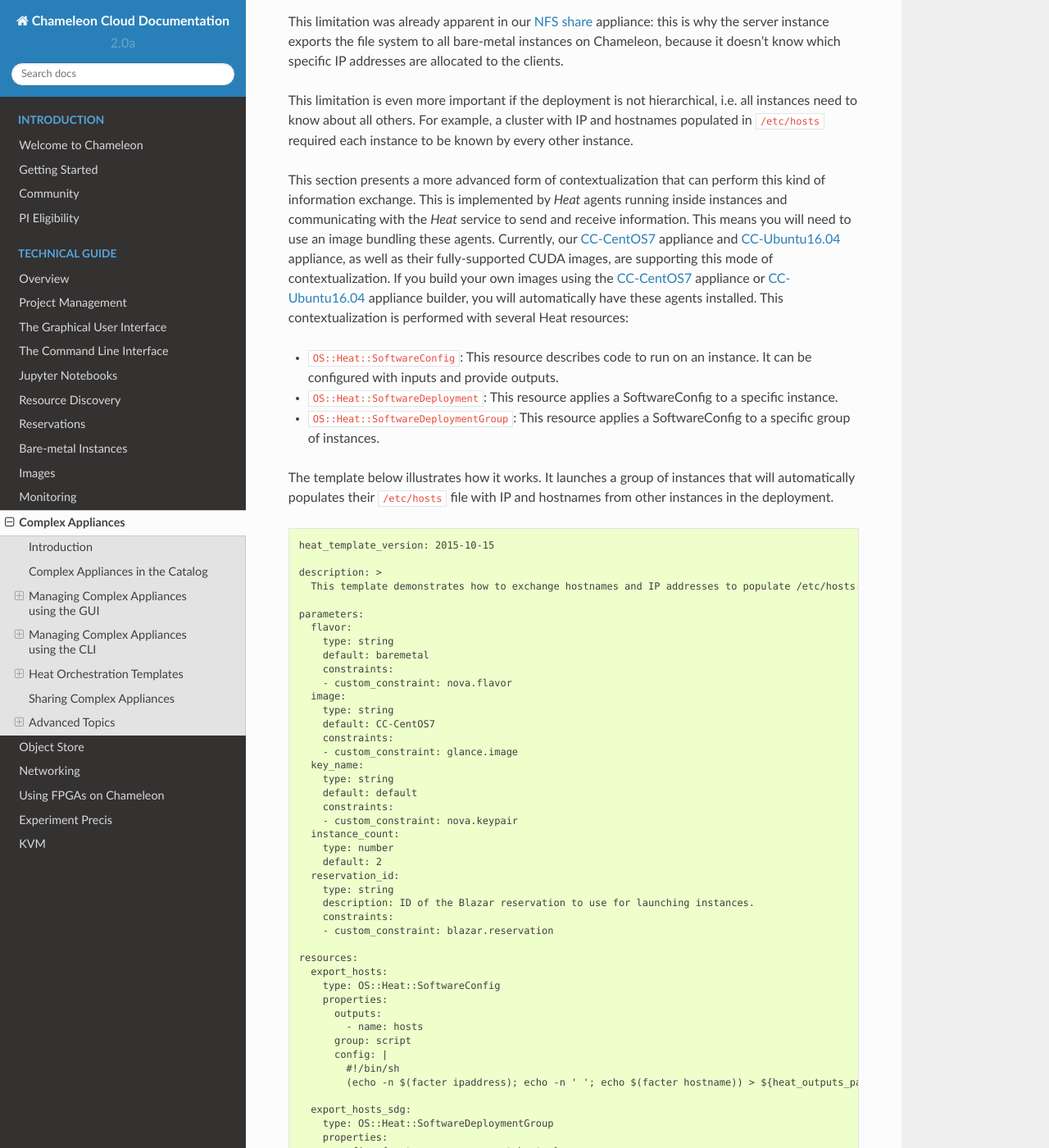
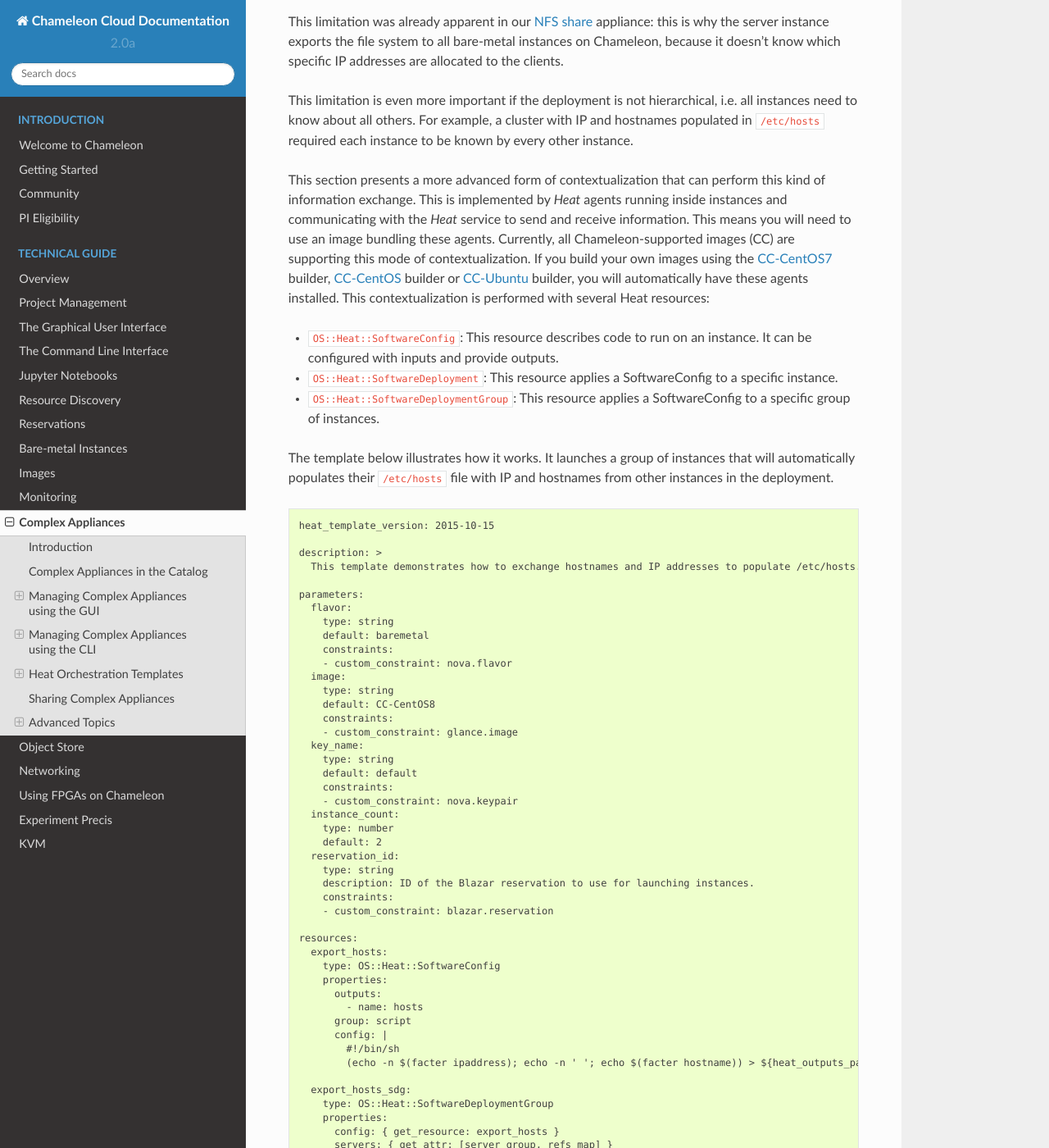
Before and after one commit to ChameleonCloud/docs, a Sphinx documentation site: the page built from source/technical/complex.rst, in a window 1280 px wide and 1400 px high, scrolled down 21184 px. Shown: the whole window at 82% size. Built offline with Sphinx 7.4.7 and the Read the Docs theme 2.0.0, drawn with Linux system fonts in a browser that asks for light colours; some of the changed text lies outside the part shown.

Commit message:
add centos8 and ubuntu18.04

```diff
--- a/source/getting-started/index.rst
+++ b/source/getting-started/index.rst
@@ -98,12 +98,12 @@ Once the reservation starts, you can launch a bare-metal instance on the node th
 
       Enter an instance name and select your reservation
 
-#. Click *Source* in sidebar. Then, find *CC-CentOS7* in the image list and click the *Up* arrow to select it.
+#. Click *Source* in sidebar. Then, find *CC-CentOS8* in the image list and click the *Up* arrow to select it.
 
    .. figure:: launch_source.png
       :alt: Selecting an image
 
-      Select the CC-CentOS7 image
+      Select the CC-CentOS8 image
 
 #. Click *Flavor* in sidebar. Select the *baremetal* flavor.
 
--- a/source/technical/baremetal.rst
+++ b/source/technical/baremetal.rst
@@ -158,7 +158,7 @@ To launch an instance inside a reservation, run:
 .. code-block:: bash
 
    openstack server create \
-   --image CC-CentOS7 \
+   --image CC-CentOS8 \
    --flavor baremetal \
    --key-name <key_name> \
    --nic net-id=<sharednet1_id> \
@@ -252,7 +252,7 @@ If you have a reservation for multiple physical nodes, explicitly identified wit
 .. code-block:: bash
 
    openstack server create \
-   --image CC-CentOS7 \
+   --image CC-CentOS8 \
    --flavor baremetal \
    --key-name <key_name> \
    --nic net-id=<sharednet1_id> \
--- a/source/technical/complex.rst
+++ b/source/technical/complex.rst
@@ -674,9 +674,8 @@ This limitation is even more important if the deployment is not hierarchical, i.
 This section presents a more advanced form of contextualization that can perform this kind of information exchange.
 This is implemented by *Heat* agents running inside instances and communicating with the *Heat* service to send and receive information.
 This means you will need to use an image bundling these agents.
-Currently, our `CC-CentOS7 <https://www.chameleoncloud.org/appliances/1/>`_ appliance and `CC-Ubuntu16.04 <https://www.chameleoncloud.org/appliances/19/>`_ appliance,
-as well as their fully-supported CUDA images, are supporting this mode of contextualization.
-If you build your own images using the `CC-CentOS7 <https://www.chameleoncloud.org/appliances/1/>`_ appliance or `CC-Ubuntu16.04 <https://www.chameleoncloud.org/appliances/19/>`_ appliance builder, you will automatically have these agents installed. This contextualization is performed with several Heat resources:
+Currently, all Chameleon-supported images (CC) are supporting this mode of contextualization.
+If you build your own images using the `CC-CentOS7 <https://github.com/ChameleonCloud/CC-CentOS7>`_ builder, `CC-CentOS <https://github.com/ChameleonCloud/CC-CentOS>`_ builder or `CC-Ubuntu <https://github.com/ChameleonCloud/CC-Ubuntu>`_ builder, you will automatically have these agents installed. This contextualization is performed with several Heat resources:
 
 - ``OS::Heat::SoftwareConfig``: This resource describes code to run on an instance. It can be configured with inputs and provide outputs.
 - ``OS::Heat::SoftwareDeployment``: This resource applies a SoftwareConfig to a specific instance.
@@ -700,7 +699,7 @@ The template below illustrates how it works. It launches a group of instances th
        - custom_constraint: nova.flavor
      image:
        type: string
-       default: CC-CentOS7
+       default: CC-CentOS8
        constraints:
        - custom_constraint: glance.image
      key_name:
--- a/source/technical/metrics.rst
+++ b/source/technical/metrics.rst
@@ -274,7 +274,7 @@ _________________________________________________________
 Energy and Power Consumption Measurement with ``etrace2``
 _________________________________________________________
 
-The `CC-CentOS7 <https://www.chameleoncloud.org/appliances/1/>`_, `CC-Ubuntu16.04 <https://www.chameleoncloud.org/appliances/19/>`_ and `CC-Ubuntu18.04 <https://www.chameleoncloud.org/appliances/69/>`_ appliances,
+The `CC-CentOS7 <https://www.chameleoncloud.org/appliances/1/>`_, `CC-CentOS8 <https://www.chameleoncloud.org/appliances/83/>`_, `CC-Ubuntu16.04 <https://www.chameleoncloud.org/appliances/19/>`_ and `CC-Ubuntu18.04 <https://www.chameleoncloud.org/appliances/69/>`_ appliances,
 as well as all Chameleon supported images dervied from them, now include support for reporting energy and power consumption of each CPU socket and of memory DIMMs.
 It is done with the ``etrace2`` utility which relies on the `Intel RAPL (Running Average Power Limit) <https://01.org/blogs/2014/running-average-power-limit-%E2%80%93-rapl>`_ interface.
 
--- a/source/technical/swift.rst
+++ b/source/technical/swift.rst
@@ -207,7 +207,7 @@ ________________________________________
 
 .. tip:: Cloudfuse can upload objects up to 4GB. For larger objects, please use the Swift CLI.
 
-When logged into an instance using Chameleon-supported images, such as `CC-CentOS7 <https://www.chameleoncloud.org/appliances/1/>`_ and `CC-Ubuntu16.04 <https://www.chameleoncloud.org/appliances/19/>`_,
+When logged into an instance using Chameleon-supported images, such as `CC-CentOS8 <https://www.chameleoncloud.org/appliances/83/>`_ and `CC-Ubuntu18.04 <https://www.chameleoncloud.org/appliances/69/>`_,
 you will see a directory called ``my_mounting_point`` which is a pre-mounted directory to your Chameleon Object Store at the same site of your instance. Each Object Store container that you have access to will appear as a subdirectory inside this mount.
 
 You can also switch to a different site using the ``cc-cloudfuse`` tool.
```
